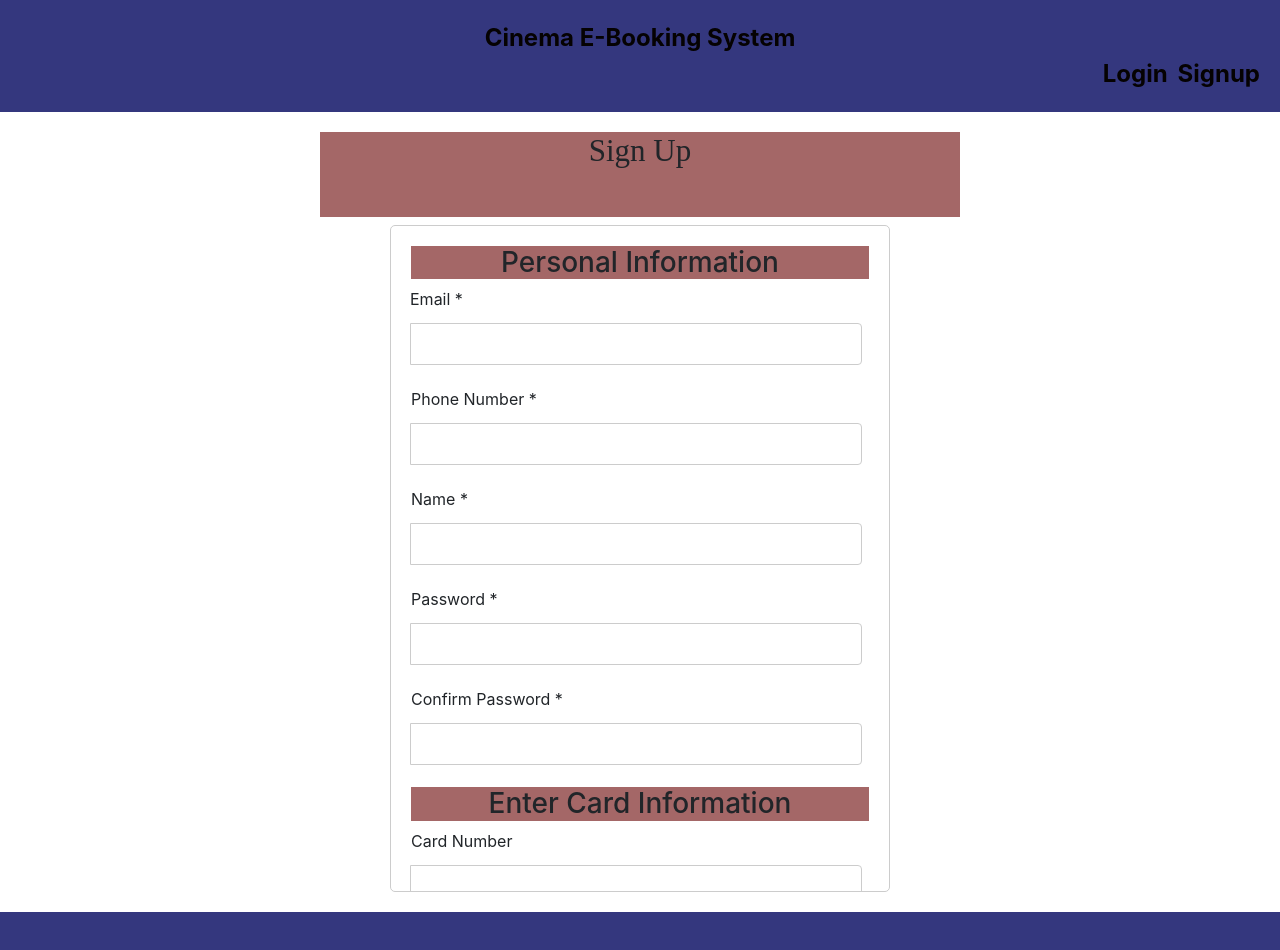
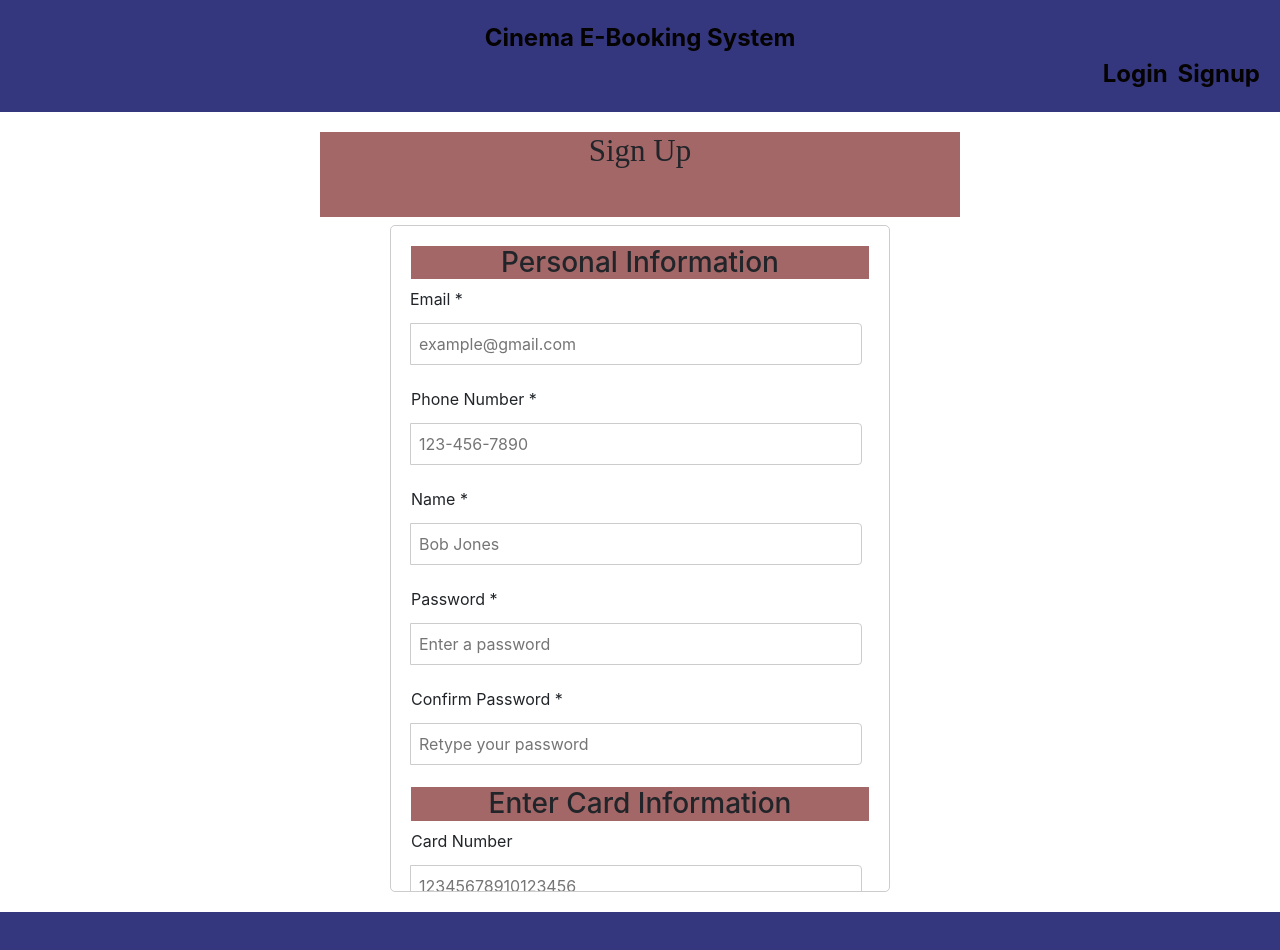
Before and after one commit to ehh67855/Cinema-Booking-Application, a React (Create React App) app in the folder frontend/: page /register in a window 1280 px wide. Built offline with nearby package versions, Linux system fonts and the light colour scheme.

Commit message:
Added placeholder text for registration form

```diff
--- a/frontend/src/components/Signup/Signup.js
+++ b/frontend/src/components/Signup/Signup.js
@@ -36,6 +36,7 @@ function Signup() {
             value={email}
             onChange={(e) => setEmail(e.target.value)}
             required
+            placeholder='example@gmail.com'
           />
 
         </div>
@@ -47,6 +48,7 @@ function Signup() {
             value={email}
             onChange={(e) => setEmail(e.target.value)}
             required
+            placeholder='123-456-7890'
           />
 
         </div>
@@ -59,6 +61,7 @@ function Signup() {
             value={email}
             onChange={(e) => setEmail(e.target.value)}
             required
+            placeholder='Bob Jones'
           />
         </div>
         <div className="input-group">
@@ -69,6 +72,7 @@ function Signup() {
             value={password}
             onChange={(e) => setPassword(e.target.value)}
             required
+            placeholder='Enter a password'
           />
         </div>
         <div className="input-group">
@@ -79,6 +83,7 @@ function Signup() {
             value={confirmPassword}
             onChange={(e) => setConfirmPassword(e.target.value)}
             required
+            placeholder='Retype your password'
           />
         </div>
         <h3 className="category-label">Enter Card Information</h3>
@@ -89,6 +94,7 @@ function Signup() {
             id="cardNumber"
             value={cardNumber}
             onChange={(e) => setCardNumber(e.target.value)}
+            placeholder='12345678910123456'
         />
         </div>
         <div className="input-group">
@@ -98,6 +104,7 @@ function Signup() {
                 id="cardType"
                 value={cardType}
                 onChange={(e) => setCardNumber(e.target.value)}
+                placeholder='Type in your card type'
             />
         </div>
         <div className="input-group">
@@ -117,6 +124,7 @@ function Signup() {
             id="cardCVV"
             value={cardCVV}
             onChange={(e) => setCardCVV(e.target.value)}
+            placeholder='123'
         />
         </div>
 
@@ -129,6 +137,7 @@ function Signup() {
             id="shippingAddress"
             value={shippingAddress}
             onChange={(e) => setShippingAddress(e.target.value)}
+            placeholder='1234 Main Street'
         />
         </div>
         <div className="input-group">
@@ -138,6 +147,7 @@ function Signup() {
             id="city"
             value={city}
             onChange={(e) => setCity(e.target.value)}
+            placeholder='Athens'
         />
         </div>
         <div className="input-group">
@@ -147,6 +157,7 @@ function Signup() {
             id="zipCode"
             value={zipCode}
             onChange={(e) => setZipCode(e.target.value)}
+            placeholder='30604'
         />
         </div>
 
```
